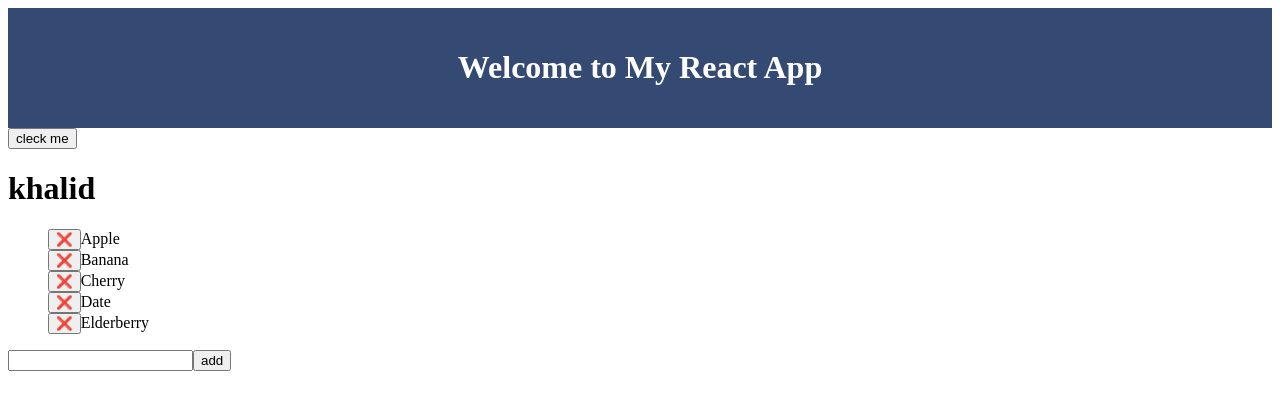
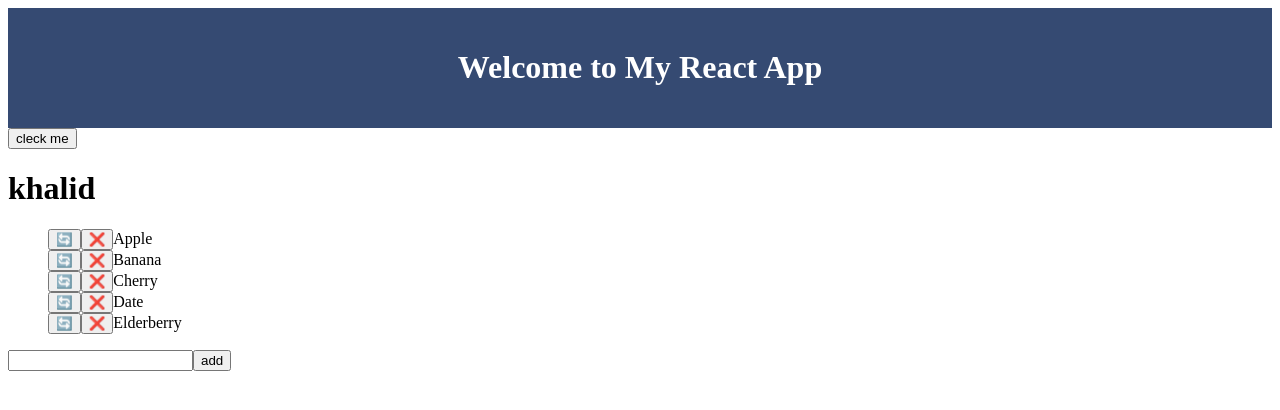
Before and after one commit to khalid192/react-app, a React (Vite) app: page / in a window 1280 px wide. Shown: the top 410 px of the page. Built offline with nearby package versions, Linux system fonts and the light colour scheme.

Commit message:
use state aray last

```diff
--- a/src/aray.jsx
+++ b/src/aray.jsx
@@ -1,42 +1,56 @@
+import { useState, useEffect } from "react";
+export default function Aray() {
+  const [items, setItems] = useState([
+    { id: 1, name: "Apple" },
+    { id: 2, name: "Banana" },
+    { id: 3, name: "Cherry" },
+    { id: 4, name: "Date" },
+    { id: 5, name: "Elderberry" },
+  ]);
 
- import { useState , useEffect} from 'react';
- export default function Aray(){
+  const [inputValue, setInputValue] = useState("");
+  function removeItem(itemToRemove) {
+    setItems((prev) => prev.filter((item) => item.id !== itemToRemove.id));
+    console.log(itemToRemove.id);
+  }
+
+  function EditItem(itemToEdit) {
+const newName = prompt("Enter the new name:", itemToEdit.name);
+if (newName !== null && newName.trim() !== "") {
+  setItems((prev) => prev.map((item) =>
+    item.id === itemToEdit.id ? { ...item, name: newName } : item
+  ));
+}
 
 
-    const [items, setItems] =useState([{id: 1, name: "Apple"}, {id: 2, name: "Banana"}, {id: 3, name: "Cherry"}, {id: 4, name: "Date"}, {id: 5, name: "Elderberry"}]);
-
-    const [inputValue, setInputValue] = useState("");
-function removeItem(itemToRemove) {
-  setItems(prev => prev.filter(item => item.id !== itemToRemove.id));
-  console.log(itemToRemove.id);
-}
-    const listItems = items.map((item) =>
-        <li style={{listStyle:"none"}} key={item.id} >
-            <button onClick={() => removeItem(item)}>❌</button>{item.name}</li>
 
 
-     );
-
-    function Fbutton(){
-        if (inputValue.trim() === "") {
-          alert("Please enter a valid item.");
-        }else{
-      setItems([...items,{id: items.length + 1, name: inputValue}]);
-      setInputValue("");}
+}
 
 
+  const listItems = items.map((item) => (
+    <li style={{ listStyle: "none" }} key={item.id}>
+      <button onClick={() => EditItem(item)}>🔄</button><button onClick={() => removeItem(item)}>❌</button>
+      {item.name}
+    </li>
+  ));
+
+  function Fbutton() {
+    if (inputValue.trim() === "") {
+      alert("Please enter a valid item.");
+    } else {
+      setItems([...items, { id: items.length + 1, name: inputValue }]);
+      setInputValue("");
     }
-    function Finput(e){
-        setInputValue(e.target.value);
-    }
-
+  }
+  function Finput(e) {
+    setInputValue(e.target.value);
+  }
 
   return (
     <div>
-      <ul>
-        {listItems}
-      </ul>
-      <input  type="text" name='inputV' value={inputValue} onChange={Finput} />
+      <ul>{listItems}</ul>
+      <input type="text" name="inputV" value={inputValue} onChange={Finput} />
       <button onClick={Fbutton}>add</button>
     </div>
   );
```
